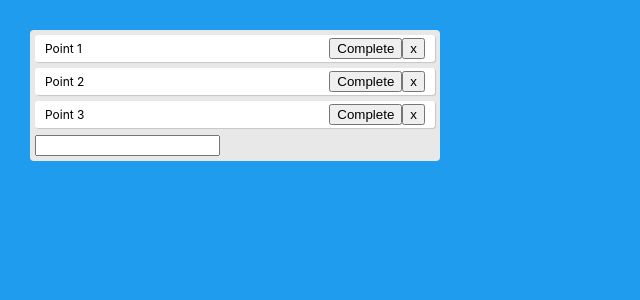
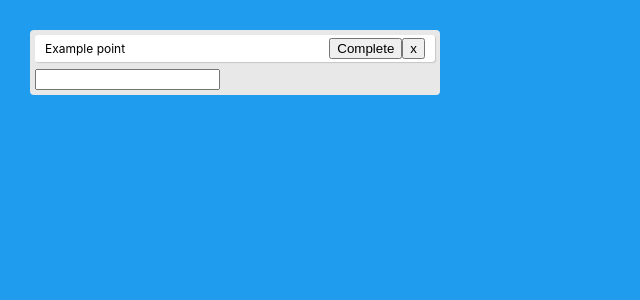
Before and after one commit to CaitBarnard/react-to-do, a React (Create React App) app: page / in a window 1280 px wide. Shown: the top 300 px of the page, without its empty margins (0-640 px from the left). Built offline with nearby package versions, Linux system fonts and the light colour scheme.

Commit message:
Update complete button depending on status

```diff
--- a/src/App.js
+++ b/src/App.js
@@ -2,6 +2,9 @@ import React from 'react';
 import './App.css';
 
 function Todo({ todo, index, completeTodo, removeTodo }) {
+
+  var completeButton = "Complete"
+  todo.isCompleted == true ? completeButton = "Uncomplete" : completeButton = "Complete"
   return (
     <div
       className="todo"
@@ -9,7 +12,7 @@ function Todo({ todo, index, completeTodo, removeTodo }) {
     >
       {todo.text}
       <div>
-        <button onClick={() => completeTodo(index)}>Complete</button>
+        <button onClick={() => completeTodo(index)}>{completeButton}</button>
         <button onClick={() => removeTodo(index)}>x</button>
       </div>
     </div>
@@ -40,13 +43,7 @@ function TodoForm({ addTodo }) {
 
 function App() {
   const [todos, setTodos] = React.useState([
-    { text: "Point 1",
-      isCompleted: false
-    },
-    { text: "Point 2",
-      isCompleted: false,
-    },
-    { text: "Point 3",
+    { text: "Example point",
       isCompleted: false
     }
   ]);
@@ -58,7 +55,7 @@ function App() {
 
   const completeTodo = index => {
     const newTodos = [...todos];
-    newTodos[index].isCompleted = true;
+    newTodos[index].isCompleted ? newTodos[index].isCompleted = false : newTodos[index].isCompleted = true
     setTodos(newTodos);
   }
 
```
